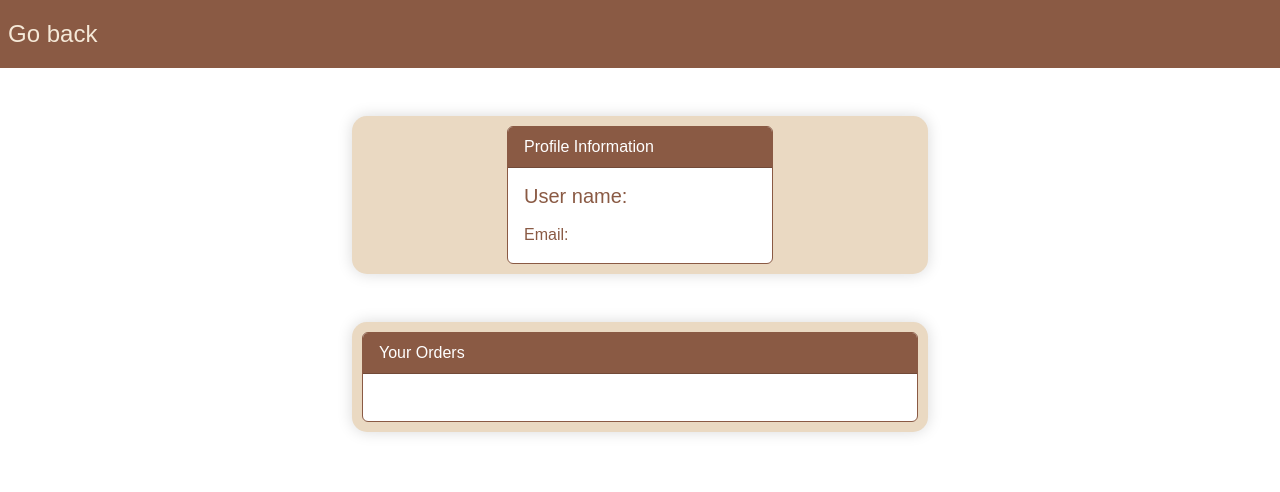
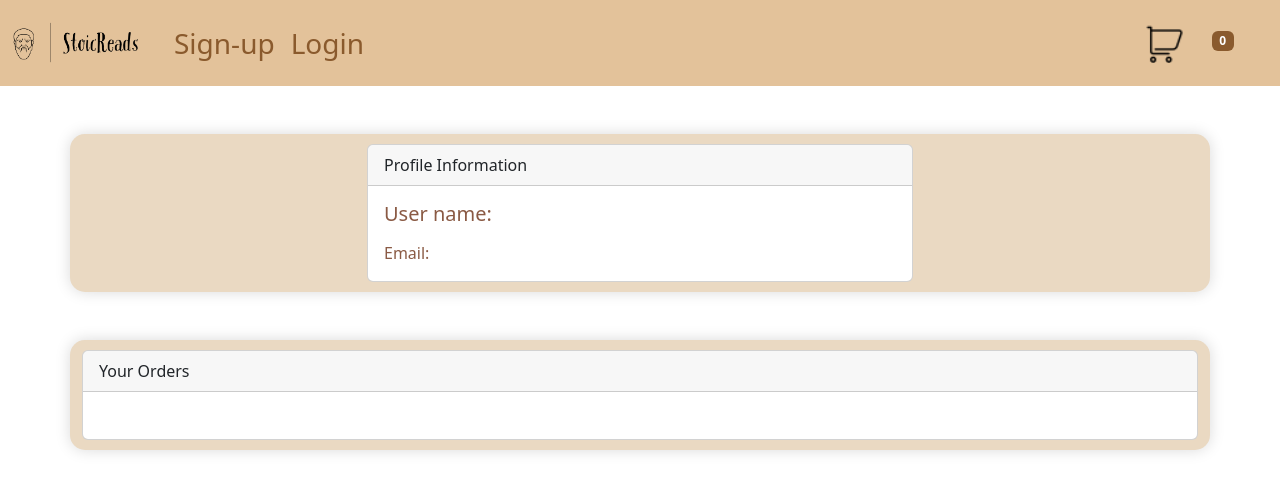
Before and after one commit to TomerMiz10/StoicReads-Bookstore, a website: page client/views/userProfile.html in a window 1280 px wide. Drawn offline with nearby package versions, Linux system fonts and the light colour scheme; no server answers.

Commit message:
* Navbar fix in user profile

```diff
--- a/client/models/showNavbar.js
+++ b/client/models/showNavbar.js
@@ -69,7 +69,7 @@ const setNavbarState = async () => {
 
 const updateCartCount = async (userId)=> {
     try{
-        const response = await fetch(baseUrl + '/cart/getCart/' +userId, {
+        const response = await fetch(ajaxWrapper.baseUrl + '/cart/getCart/' +userId, {
             method: 'GET',
             credentials: 'include'
         });
--- a/client/styles/userProfile.css
+++ b/client/styles/userProfile.css
@@ -26,18 +26,6 @@ h5.card-title {
     color: white;
 }
 
-.navbar {
-    background-color: #8a5a44 !important;
-}
-
-.navbar .navbar-nav .nav-item .nav-link {
-    color: #f5e9d8 !important;
-    transition: color 0.3s;
-}
-
-.navbar .navbar-nav .nav-item .nav-link:hover {
-    color: #ffffff !important;
-}
 
 .card-body h5, .card-body p {
     color: #8a5a44;
--- a/client/views/userProfile.html
+++ b/client/views/userProfile.html
@@ -10,16 +10,7 @@
 </head>
 
 <body>
-
-<nav class="navbar navbar-expand-lg navbar-light bg-light">
-    <div class="collapse navbar-collapse">
-        <ul class="navbar-nav ml-auto">
-            <li class="nav-item">
-                <a class="nav-link fs-4" href="index.html">Go back</a>
-            </li>
-        </ul>
-    </div>
-</nav>
+<div id="navbar-container"></div>
 
 <div class="container mt-5">
     <div class="row">
@@ -49,10 +40,9 @@
         </div>
     </div>
 </div>
-
+<script src="../services/AjaxWrapper.js"></script>
 <script src="https://code.jquery.com/jquery-3.6.0.min.js"></script>
 <script src="https://stackpath.bootstrapcdn.com/bootstrap/4.5.2/js/bootstrap.min.js"></script>
-<script src="../services/AjaxWrapper.js"></script>
 <script src="../models/showNavbar.js"></script>
 <script src="../models/userProfileModel.js"></script>
 
```
